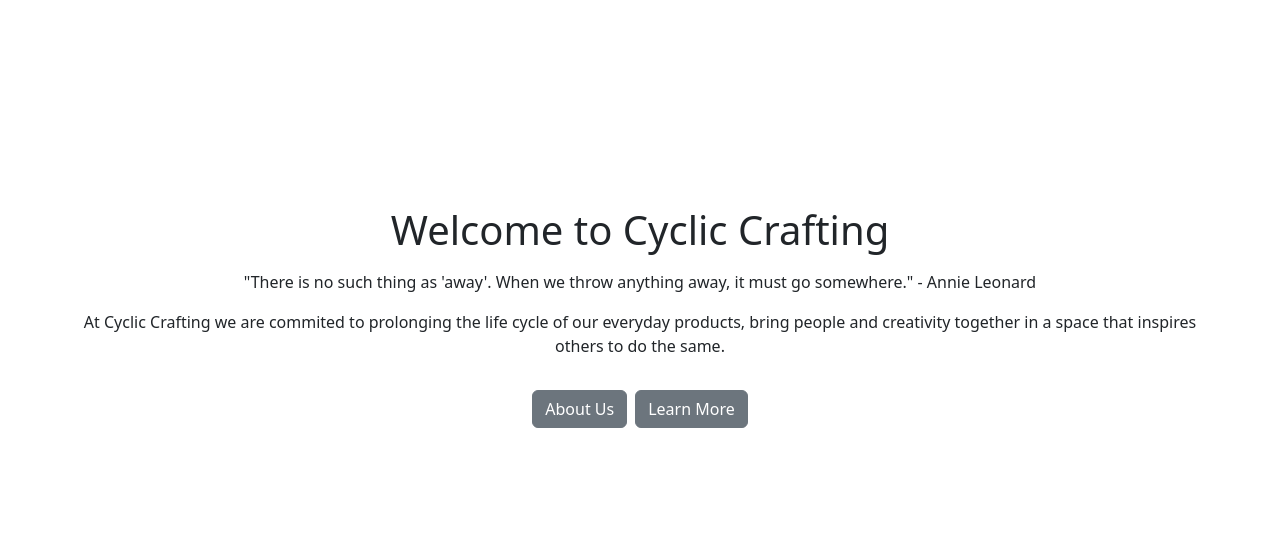
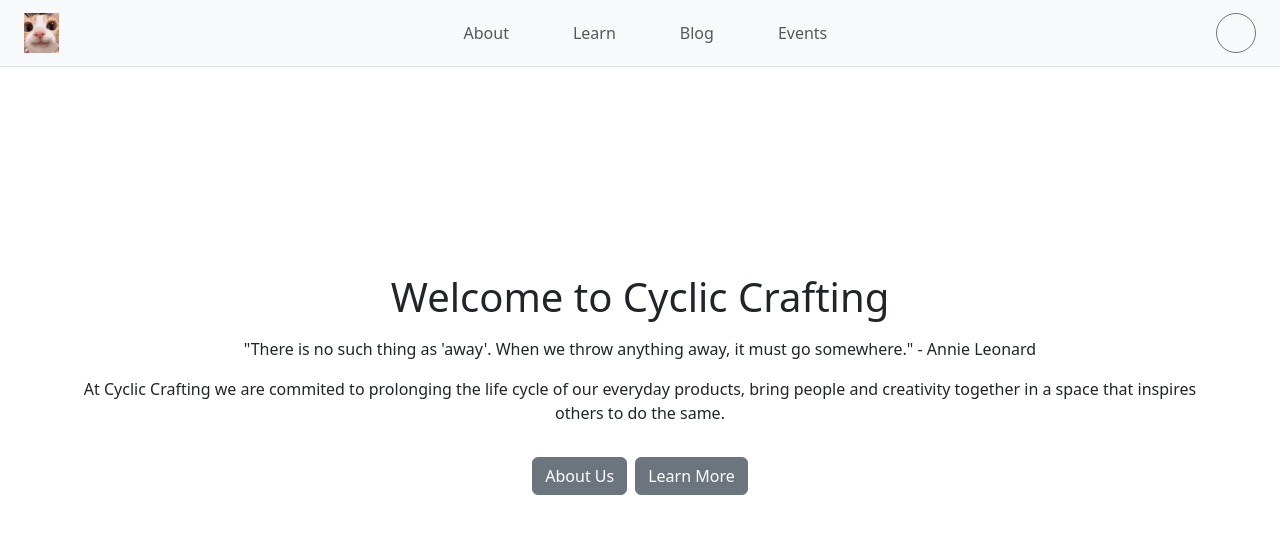
Before and after one commit to maddyhem/FIT5032Assignment-MH, a Vue app: page /main in a window 1280 px wide. Shown: the top 534 px of the page. Built offline with nearby package versions, Linux system fonts and the light colour scheme.

Commit message:
implemented routing

```diff
--- a/src/App.vue
+++ b/src/App.vue
@@ -1,10 +1,21 @@
 <script setup>
 import MainPage from './views/MainPage.vue'
+import AboutPage from './views/AboutPage.vue'
+import SignupLoginPage from './views/SignupLoginPage.vue'
+import EventsPage from './views/EventsPage.vue'
+import Header from './components/Header.vue';
+
 </script>
 
 <template>
+  <Header />
   <main>
-    <MainPage />
+    <!-- <MainPage /> -->
+    <!-- <AboutPage /> -->
+    <!-- <SignupLoginPage /> -->
+    <!-- <EventsPage /> -->
+     <router-view></router-view>
+
   </main>
 </template>
 
--- a/src/main.js
+++ b/src/main.js
@@ -3,5 +3,9 @@ import 'bootstrap/dist/css/bootstrap.min.css'
 
 import { createApp } from 'vue'
 import App from './App.vue'
+import router from './router/index.js'
 
-createApp(App).mount('#app')
+const app = createApp(App)
+
+app.use(router)
+app.mount('#app')
--- /dev/null
+++ b/src/router/index.js
@@ -0,0 +1,39 @@
+import { createRouter, createWebHistory } from 'vue-router'
+import AboutPage from '@/views/AboutPage.vue'
+import EventsPage from '@/views/EventsPage.vue'
+import MainPage from '@/views/MainPage.vue'
+import SignupLoginPage from '@/views/SignupLoginPage.vue'
+
+const routes = [
+    {
+    path: '/',
+    redirect: '/main'
+    },
+    {
+        path: '/main',
+        name: 'Mainpage',
+        component: MainPage
+    },
+    {
+        path: '/about',
+        name: 'About',
+        component: AboutPage
+    },
+    {
+        path: '/events',
+        name: 'Events',
+        component: EventsPage
+    },
+    {
+        path: '/signuplogin',
+        name: 'SignupLogin',
+        component: SignupLoginPage
+    }
+]
+
+const router = createRouter({
+  history: createWebHistory(),
+  routes
+})
+
+export default router
```
